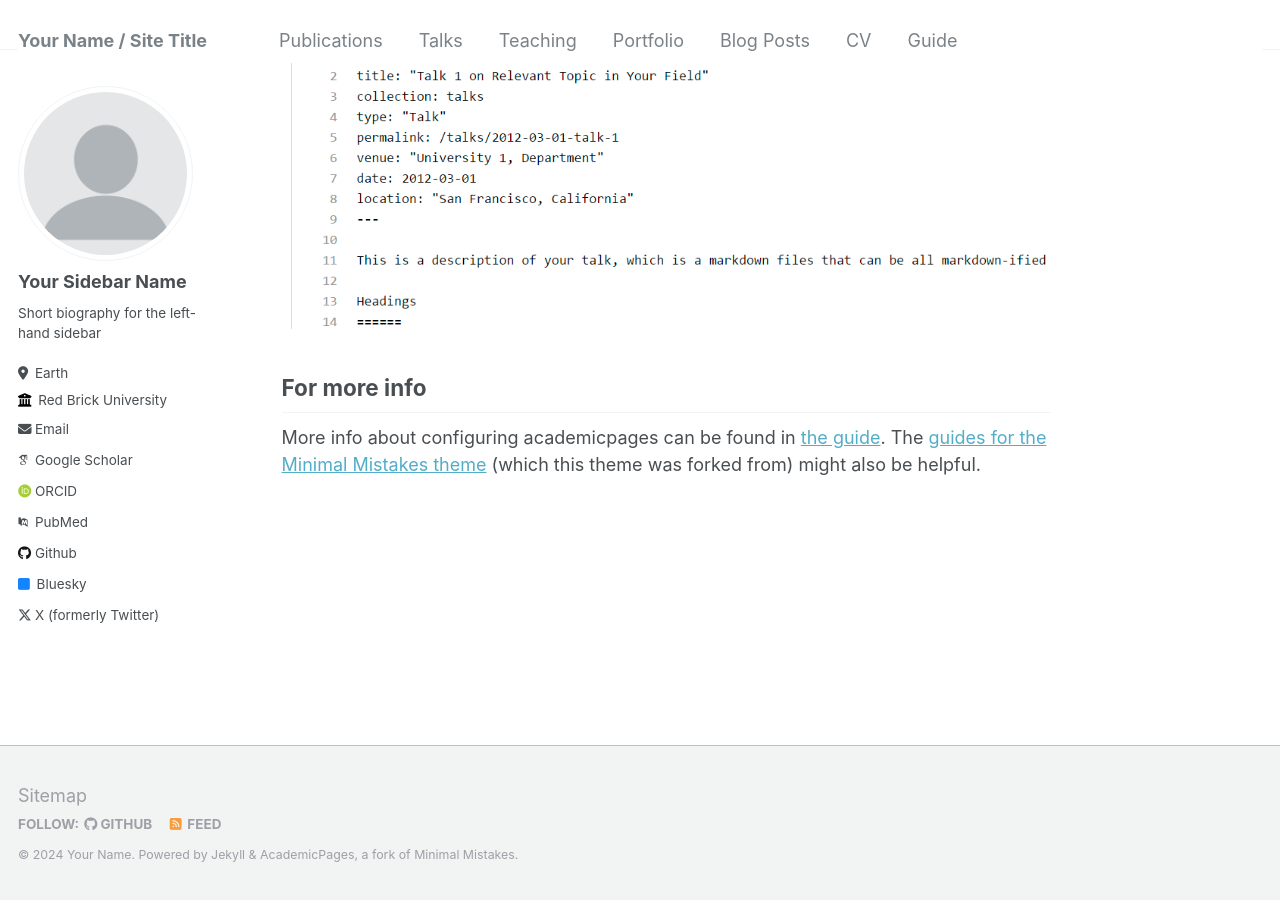
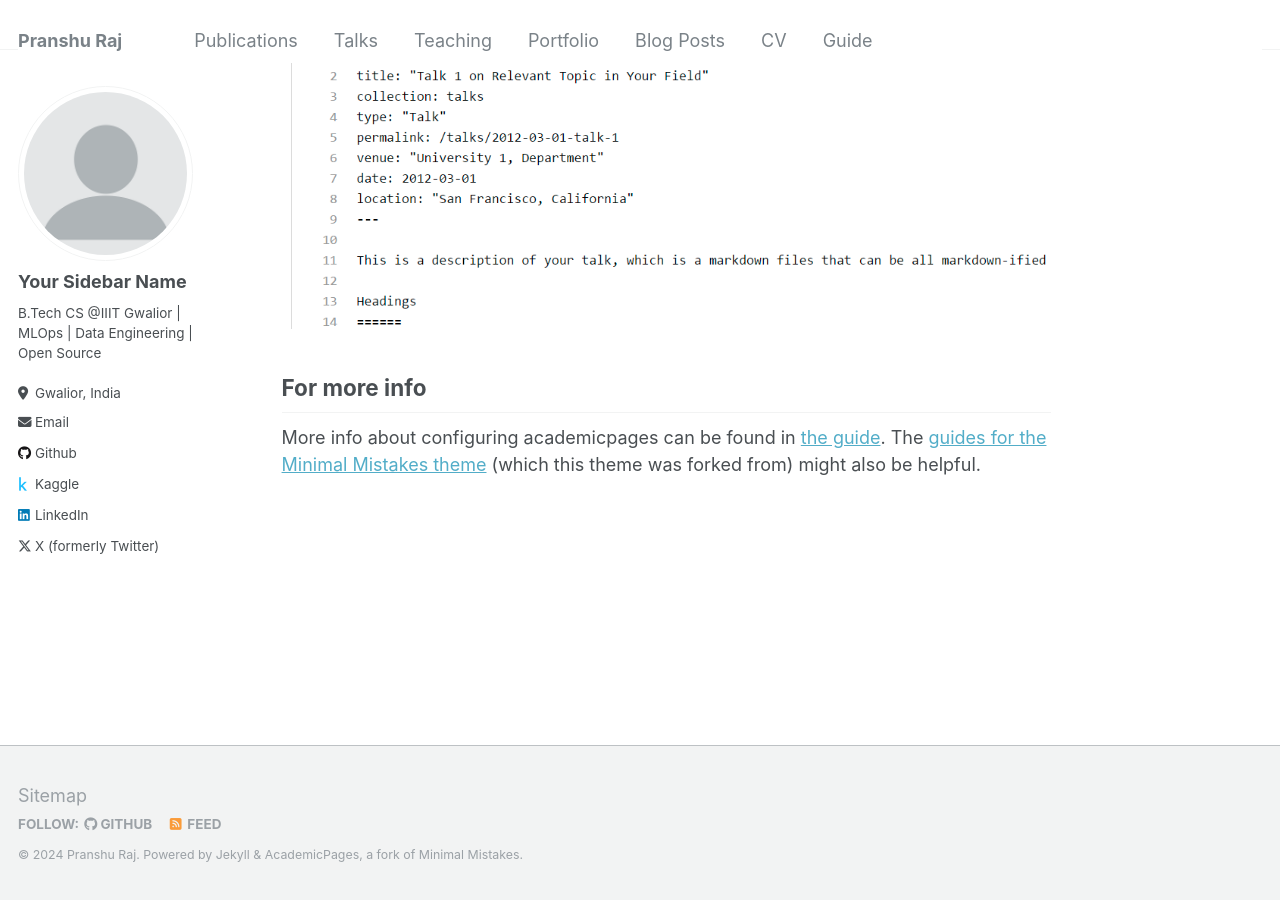
Before and after one commit to pranshu-raj-211/pranshu-raj-211.github.io, a Jekyll site: the page built from _pages/about.md, in a window 1280 px wide and 900 px high, scrolled down 2640 px. Built offline with Jekyll 4.4.1, drawn with Linux system fonts in a browser that asks for light colours; some web fonts are replaced.

Commit message:
updated config with personal info

```diff
--- a/_config.yml
+++ b/_config.yml
@@ -8,13 +8,13 @@
 
 # Basic Site Settings
 locale                   : "en-US"
-title                    : "Your Name / Site Title"
+title                    : "Pranshu Raj"
 title_separator          : "-"
-name                     : &name "Your Name"
+name                     : &name "Pranshu Raj"
 description              : &description "personal description"
-url                      : https://academicpages.github.io # the base hostname & protocol for your site e.g. "https://mmistakes.github.io"
+url                      : https://pranshu-raj-211.github.io # the base hostname & protocol for your site e.g. "https://mmistakes.github.io"
 baseurl                  : "" # the subpath of your site, e.g. "/blog"
-repository               : "academicpages/academicpages.github.io"
+repository               : "pranshu-raj-211/pranshu-raj-211.github.io"
 
 # Site Author - The following control what appear as part of the author content on the side bar.
 #               If a field is blank the icon and link will not appear, otherwise it will be shown.
@@ -24,30 +24,30 @@ author:
   avatar           : "profile.png"
   name             : "Your Sidebar Name"
   pronouns         : # example: "she/her"
-  bio              : "Short biography for the left-hand sidebar"
-  location         : "Earth"
-  employer         : "Red Brick University"
+  bio              : "B.Tech CS @IIIT Gwalior | MLOps | Data Engineering | Open Source"
+  location         : "Gwalior, India"
+  employer         : #"Red Brick University"
   uri              : # URL
-  email            : "none@example.org"
+  email            : "pranshuraj65536@gmail.com"
 
   # Academic websites
   arxiv            : # URL - Update with the correct link to your profile
-  googlescholar    : "https://scholar.google.com/citations?user=PS_CX0AAAAAJ"
+  googlescholar    : #"https://scholar.google.com/citations?user=PS_CX0AAAAAJ"
   impactstory      : # URL
-  orcid            : "http://orcid.org/yourorcidurl"
-  pubmed           : "https://www.ncbi.nlm.nih.gov/pubmed/?term=john+snow"
+  orcid            : #"http://orcid.org/yourorcidurl"
+  pubmed           : #"https://www.ncbi.nlm.nih.gov/pubmed/?term=john+snow"
   researchgate     : # URL
 
   # Repositories and software development
   bitbucket        : # Username - Update with your username on the site
   codepen          : # Username
   dribbble         : # Username
-  github           : "academicpages"
-  kaggle           : # Username
+  github           : "pranshu-raj-211"
+  kaggle           : "kaito117"
   stackoverflow    : # User number or user number and name (i.e., use "1" or "1/jeff-atwood")
 
   # Social media
-  bluesky          : "bsky.app" # Replace this with you Bluesky username
+  bluesky          : #"bsky.app" # Replace this with you Bluesky username
   facebook         : # Username
   flickr           : # Username
   foursquare       : # Username
@@ -56,7 +56,7 @@ author:
   keybase          : # Username
   instagram        : # Username
   lastfm           : # Username
-  linkedin         : # Username
+  linkedin         : "pranshuraj2004"
   mastodon         : # URL
   medium           : # URL
   pinterest        : # Username
```
